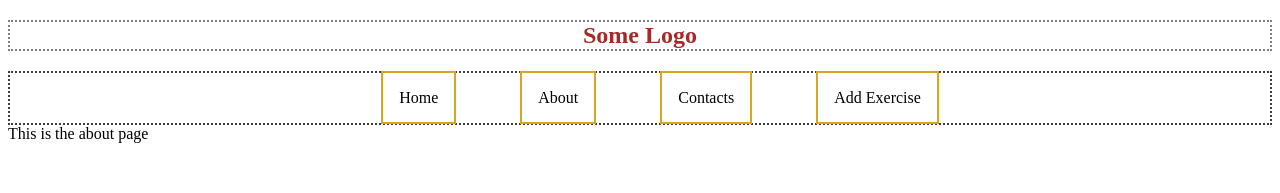
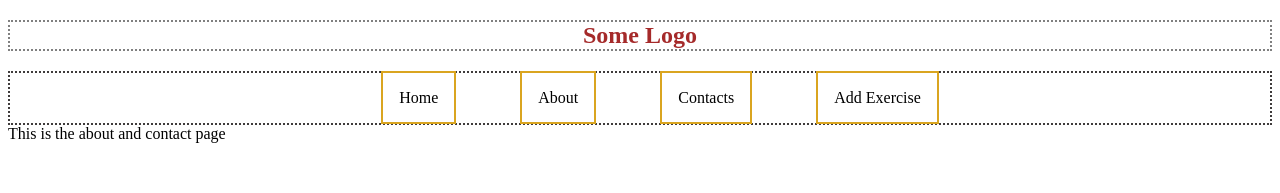
Before and after one commit to kaiworkspace/exercise-app, a React (Create React App) app: page /about in a window 1280 px wide. Shown: the top 193 px of the page. Built offline with nearby package versions, Linux system fonts and the light colour scheme.

Commit message:
combined about and contacts page

```diff
--- a/src/components/App.js
+++ b/src/components/App.js
@@ -4,7 +4,6 @@ import { BrowserRouter as Router, Route, Routes } from 'react-router-dom'
 import StartExercise from "../pages/StartExercise"
 import AddExercise from "../pages/AddExercise"
 import Home from "../pages/Home"
-import Contacts from "../pages/Contacts"
 import About from "../pages/About"
 
 import Header from "./Header"
@@ -16,7 +15,6 @@ export default function App(){
             <Routes>
                 <Route path="/" element={<Home />}></Route>
                 <Route path="/about" element={<About />}></Route>
-                <Route path='/contacts' element={<Contacts />}></Route>
                 <Route path="/start-exercise" element={<StartExercise />}></Route>
                 <Route path="/add-exercise" element={<AddExercise />}></Route>
             </Routes>
--- a/src/pages/About/About.js
+++ b/src/pages/About/About.js
@@ -3,7 +3,7 @@ import React from 'react'
 export default function About(){
     return (
         <>
-            This is the about page
+            This is the about and contact page
         </>
     )
 }
--- a/src/pages/Contacts/Contacts.js
+++ /dev/null
@@ -1,9 +0,0 @@
-import React from 'react'
-
-export default function Contacts(){
-    return (
-        <>
-            This is the contacts page
-        </>
-    )
-}
--- a/src/pages/Contacts/index.js
+++ /dev/null
@@ -1 +0,0 @@
-export { default } from './Contacts'
```
